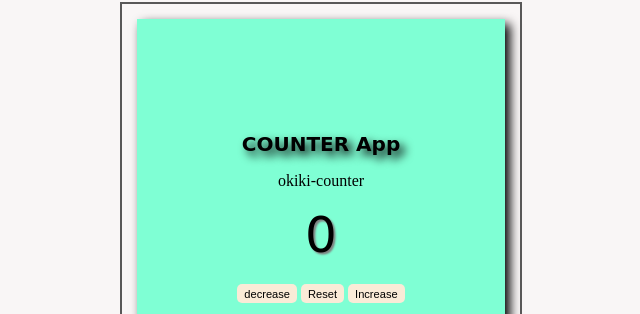
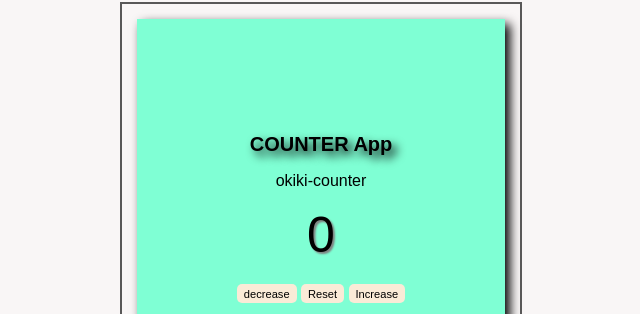
Before and after one commit to sudeen28/simple-counter-app, a plain HTML site: page index.html in a window 1280 px wide. Shown: the part 197-511 px from the top of the page, 319-959 px from the left. Drawn offline with Linux system fonts and the light colour scheme.

Commit message:
made some font changes

```diff
--- a/style.css
+++ b/style.css
@@ -6,7 +6,10 @@ body {
     height: 100vh;
     overflow: hidden;
   }
-
+html{
+  font-family: 'Roboto', sans-serif;
+  font-family: 'Ubuntu', sans-serif;;
+}
   main{
     background-color: aquamarine;
     height: auto;
@@ -19,7 +22,7 @@ body {
     outline-color: rgb(89, 88, 88);
   }
   main h1{
-    font-family: cursive;
+    /* font-family: cursive; */
     text-shadow: 5px 5px 10px ;
     font-size: 20px;
     text-align: center;
@@ -46,6 +49,6 @@ body {
   }
   span{
     font-size: 50px;
-    font-family: cursive, serif;
+    /* font-family: cursive, serif; */
     text-shadow: 2px 2px 2px gray;
   }
```
